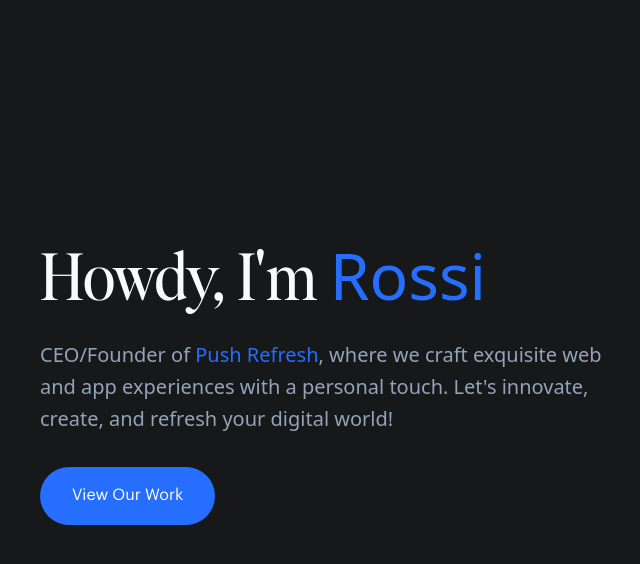
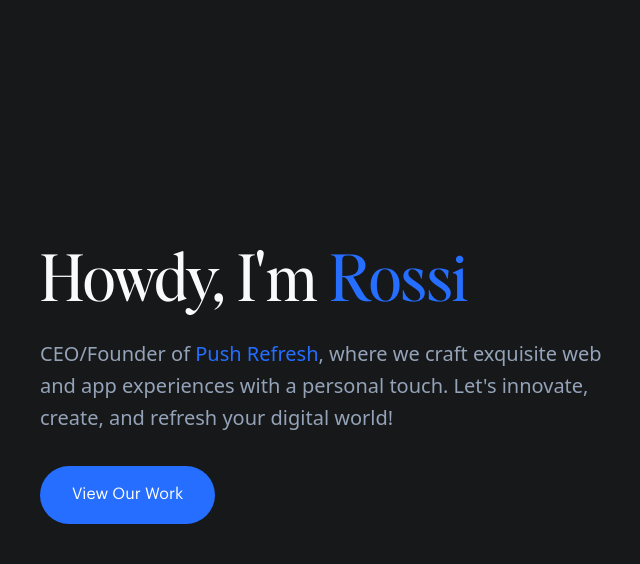
Before and after one commit to pr-rossi/itsmichaelrossi, a plain HTML site: page index.html in a window 1280 px wide. Shown: the part 94-658 px from the top of the page, without its empty margins (32-672 px from the left). Drawn offline with nearby package versions, Linux system fonts and the light colour scheme.

Commit message:
Update index.html

```diff
--- a/index.html
+++ b/index.html
@@ -36,6 +36,7 @@
 
         body {
             font-family: 'Graphik', system-ui, -apple-system, sans-serif;
+            font-weight: 400;
             background: #17181A;
             color: #f8fafc;
             line-height: 1.6;
@@ -116,6 +117,8 @@
         }
 
         .highlight {
+            font-family: 'Editor\'s Note', serif;
+            font-weight: 400;
             color: #256eff;
         }
 
```
